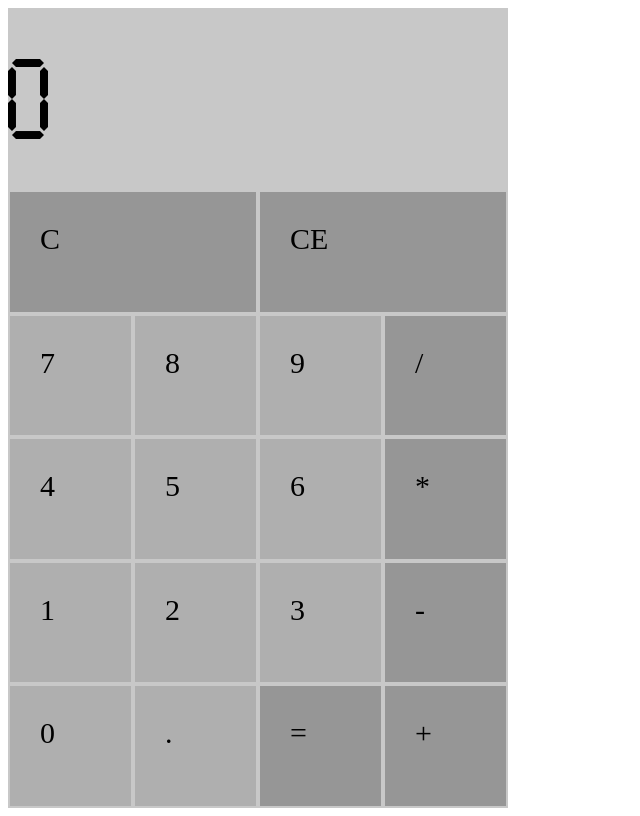
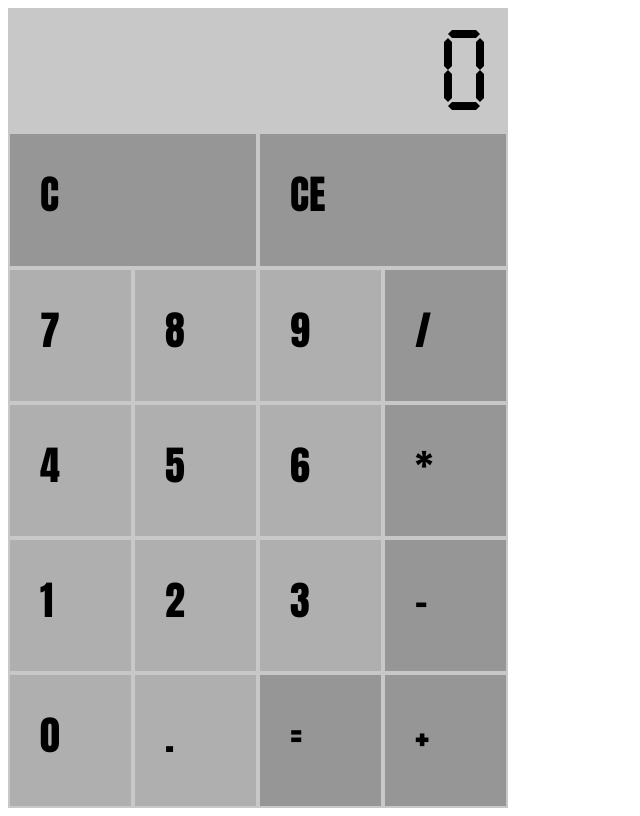
Before and after one commit to doubledusty/top-calculator, a plain HTML site: page index.html in a window 1280 px wide. Shown: the whole page, without its empty margins (0-640 px from the left). Drawn offline with Linux system fonts and the light colour scheme.

Commit message:
updated number and display formatting

```diff
--- a/style.css
+++ b/style.css
@@ -15,13 +15,15 @@
     display: flex;
     flex-grow: 4;
     font-family: "7segment";
-    justify-items: center;
+    justify-content: flex-end;
+    padding-right: 20px;
     align-items: center;
     font-size: 80px;
 }
 
 body{
     background-color: white;
+    font-family: Impact, Haettenschweiler, 'Arial Narrow Bold', sans-serif;
 }
 
 .row{
@@ -37,7 +39,7 @@ body{
     flex: auto;
     width: 50%;
     padding: 30px;
-    font-size: 30px;
+    font-size: 40px;
 }
 
 .operator{
```
